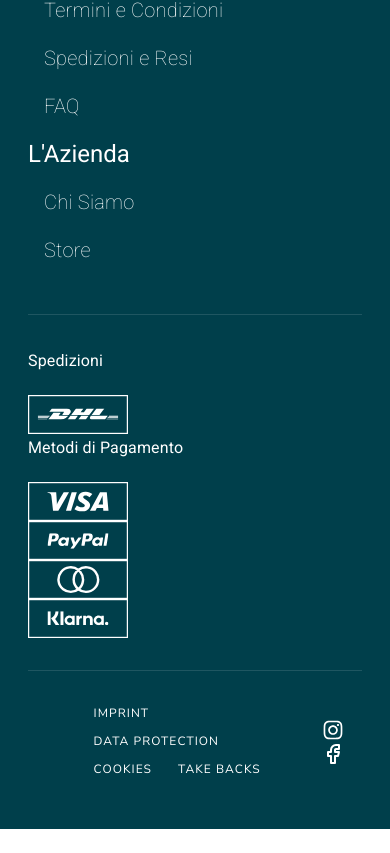
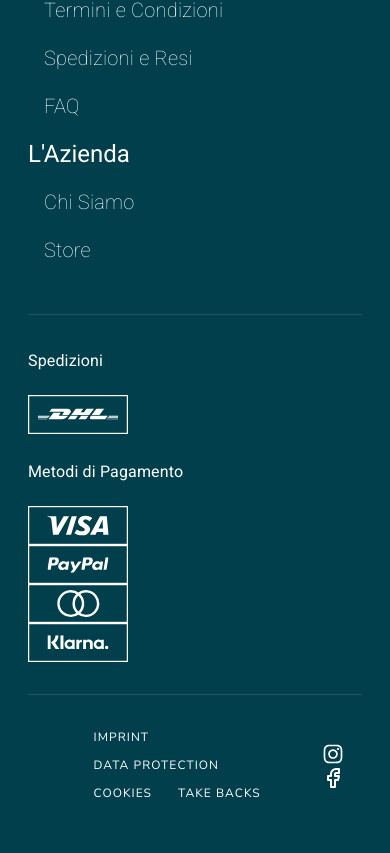
Before and after one commit to EthanITA/Kennef, a Vue app: page / in a window 390 px wide. Shown: the part 3106-3959 px from the top of the page. Before the commit the page ends 3935 px from the top, so only its background shows below. Built offline with nearby package versions, Linux system fonts and the light colour scheme; no server answers.

Commit message:
fix(Footer): payment methods responsivness

```diff
--- a/src/components/Footer/MainFooterContent.vue
+++ b/src/components/Footer/MainFooterContent.vue
@@ -49,7 +49,7 @@
 			</v-col>
 		</v-row>
 		<v-divider dark></v-divider>
-		<v-row class="py-8" no-gutters>
+		<v-row class="py-8">
 			<v-col cols="12" lg="4" md="4" xl="4">
 				<h5 class="white--text text-subtitle-1 font-weight-regular">Spedizioni</h5>
 				<div class="d-flex mt-5">
@@ -58,7 +58,7 @@
 					</v-sheet>
 				</div>
 			</v-col>
-			<v-col cols="12" lg="4" md="4" xl="4">
+			<v-col>
 				<h5 class="white--text text-subtitle-1 font-weight-regular">Metodi di Pagamento</h5>
 				<div class="tw-flex tw-gap-1 tw-flex-wrap mt-5">
 					<v-sheet v-for="item in paymentsMethods" :key="item.name" color="secondary">
```
